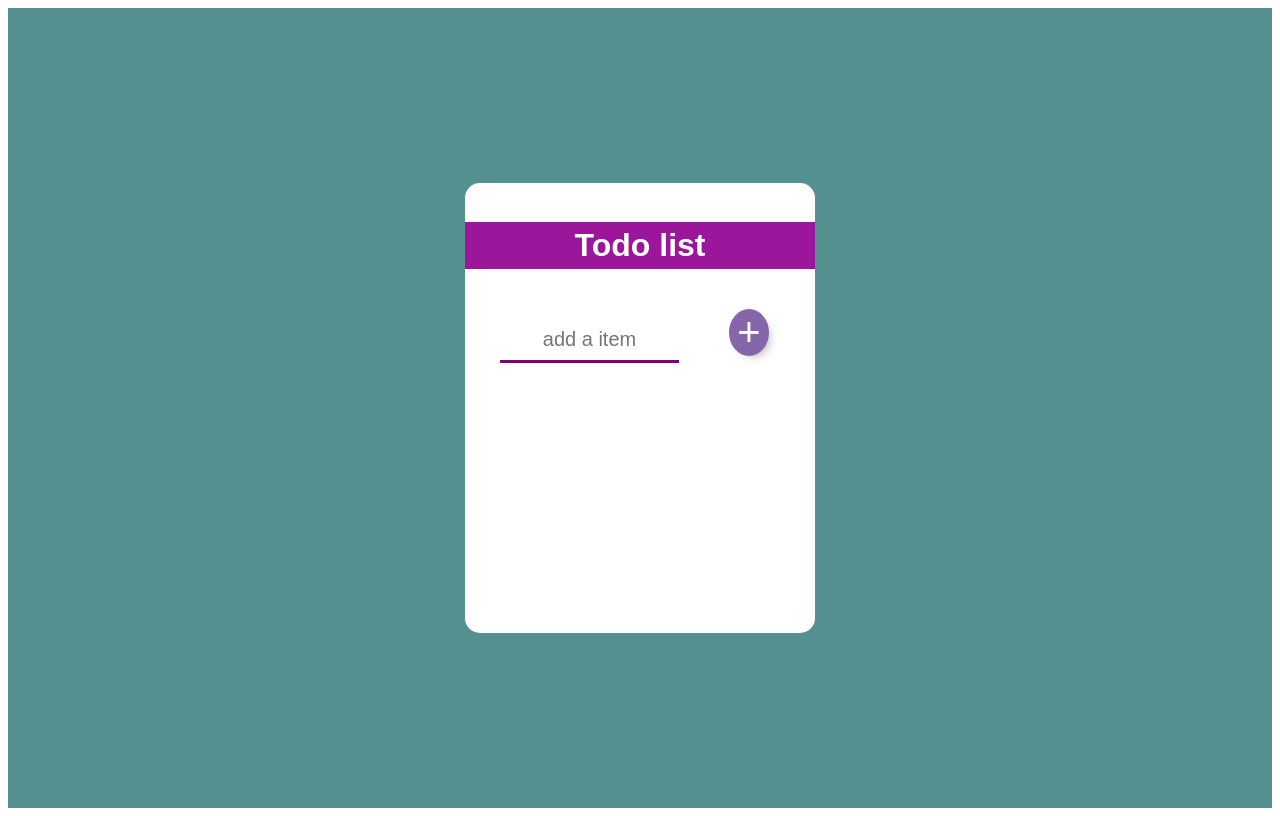
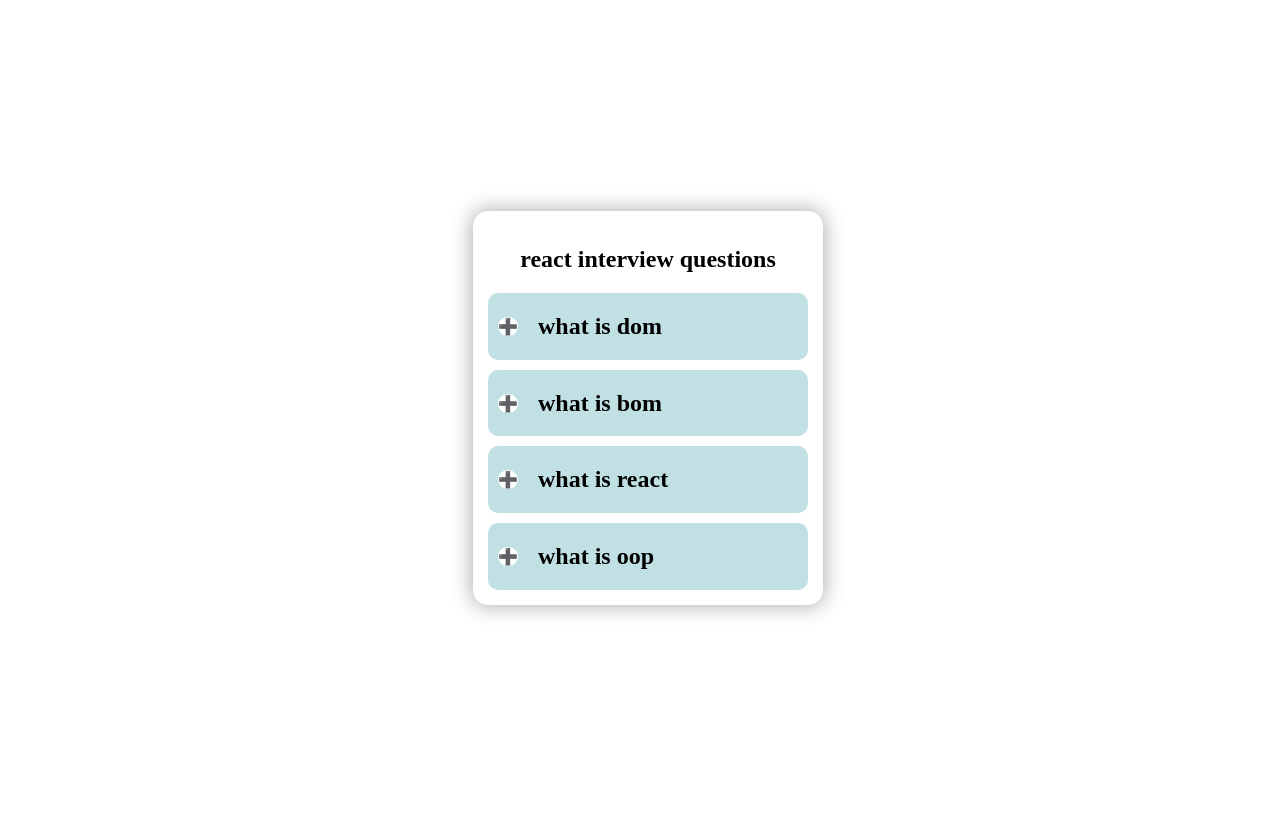
Before and after one commit to Anandrajoria/react_learning, a React (Create React App) app in the folder my-react-app/: page / in a window 1280 px wide. Built offline with nearby package versions, Linux system fonts and the light colour scheme; the HTML template or start-up script is replaced by a standard one.

Commit message:
accordian

```diff
--- /dev/null
+++ b/my-react-app/src/Accordian/Accordian.jsx
@@ -0,0 +1,20 @@
+import React, { useState } from 'react'
+import {question} from './data'
+import './accordian.css'
+import MyAccordian from './MyAccordian'
+
+function Accordian() {
+    const [data,setdata]=useState(question)
+  return (
+    <>
+    <section className='main-div'>
+    <h1>react interview questions </h1>
+        {data.map((cur)=>{
+            return <MyAccordian key={cur.id} {...cur}/>
+        })}
+    </section>
+    </>
+  )
+}
+
+export default Accordian
--- /dev/null
+++ b/my-react-app/src/Accordian/MyAccordian.jsx
@@ -0,0 +1,23 @@
+import React, { useState } from 'react'
+import './accordian.css'
+
+function MyAccordian({question,answer}) {
+    const [show ,setshow]=useState(false);
+
+
+  return (
+    <>
+    <div className='main-heading'>
+        <p onClick={()=>setshow(!show)}>{show ? "➖":"➕"}</p>
+        <h1>{question}</h1>
+    </div>
+
+    {
+        show && <p className='answers'>{answer}</p>
+    }
+
+    </>
+  )
+}
+
+export default MyAccordian
--- /dev/null
+++ b/my-react-app/src/Accordian/accordian.css
@@ -0,0 +1,40 @@
+body{
+    height: 100vh;
+    width: 100%;
+    display: flex;
+    flex-direction: column;
+    justify-content: center;
+    align-items: center;
+}
+.main-div{
+    width: 20rem;
+    background-color: #fff;
+    height: auto;
+    padding: 15px;
+    border-radius: 15px;
+    text-align: center;
+    box-shadow: 0 0 20px 2px rgba(0, 0, 0, 0.3);
+}
+.main-heading{
+    display: flex;
+    align-items: center;
+    background-color: rgb(193, 224, 228);
+    gap: 10px;
+    margin-top: 10px;
+    border-radius: 10px;
+    padding-left: 10px;
+}
+.main-heading p{
+    cursor: pointer;
+    margin-right: 10px;
+    background-color: #fff;
+    border-radius: 50%;
+    text-align: center;
+}
+.answers{
+    background-color: rgb(228, 190, 197);
+    margin-top: -10px;
+    padding: 10px;
+    border-bottom-left-radius: 10px;
+    border-bottom-right-radius: 10px;
+}
--- /dev/null
+++ b/my-react-app/src/Accordian/data.jsx
@@ -0,0 +1,23 @@
+export const question=[
+    {
+        id:1,
+        question:'what is dom',
+        answer:"document object model"
+    },
+    {
+        id:2,
+        question:'what is bom',
+        answer:"bowser object model"
+    },
+    {
+        id:3,
+        question:'what is react',
+        answer:"recst is single page application"
+    },
+    {
+        id:4,
+        question:'what is oop',
+        answer:"opps is oject oriented programming"
+    }
+
+]
--- a/my-react-app/src/App.jsx
+++ b/my-react-app/src/App.jsx
@@ -28,8 +28,9 @@
 // import Clock from "./hooks/clock/Clock"
 // import ClickEvent from "./event/ClickEvent"
 // import Form from "./Forms/form/Form"
-import Todo from "./todoList/Todo"
+// import Todo from "./todoList/Todo"
 // import Counter from "./Counters/Counter"
+import Accordian from "./Accordian/Accordian"
 function App(){
     return(
         <>
@@ -63,13 +64,15 @@
         <Com/>
         <List/>
         <Refs/>
-        <SlotMachine/>  */}
-        {/* <Counter/> */}
-        {/* <Clock/> */}
-        {/* <ClickEvent/> */}
-        {/* <Form/> */}
+        <SlotMachine/>
+        <Counter/>
+        <Clock/>
+        <ClickEvent/>
+        <Form/>
         <Todo/>
-        {/* <Counter/> */}
+         <Counter/> */}
+
+         <Accordian/>
         </>
     )
 }
```
